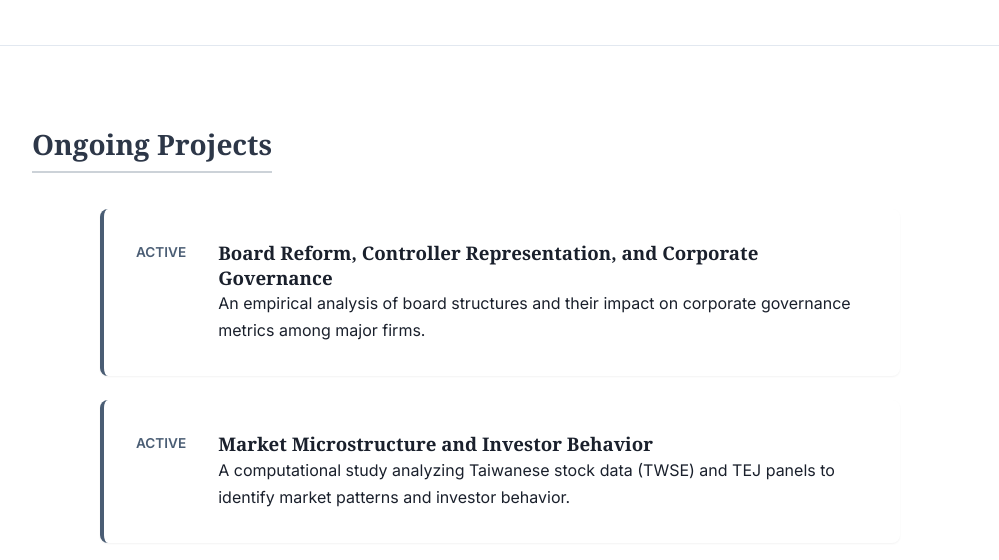
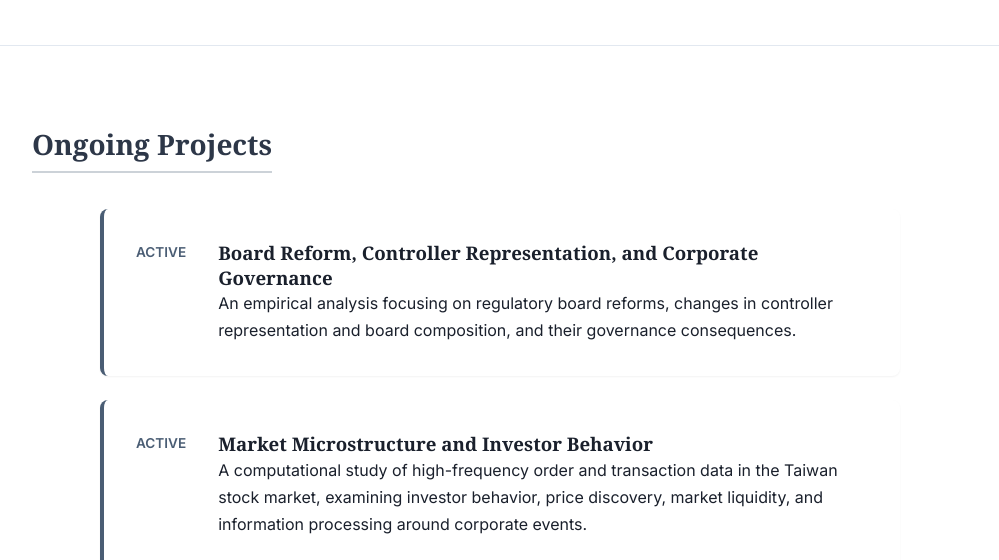
Before and after one commit to yang-research-group/yang-research-group.github.io, a plain HTML site: page projects.html in a window 1280 px wide. Shown: the part 238-798 px from the top of the page, without its empty margins (140-1139 px from the left). Drawn offline with Linux system fonts and the light colour scheme.

```diff
--- a/projects.html
+++ b/projects.html
@@ -40,14 +40,14 @@
                         <div class="project-status">Active</div>
                         <div class="project-details">
                             <h3>Board Reform, Controller Representation, and Corporate Governance</h3>
-                            <p>An empirical analysis of board structures and their impact on corporate governance metrics among major firms.</p>
+                            <p>An empirical analysis focusing on regulatory board reforms, changes in controller representation and board composition, and their governance consequences.</p>
                         </div>
                     </div>
                     <div class="project-item">
                         <div class="project-status">Active</div>
                         <div class="project-details">
                             <h3>Market Microstructure and Investor Behavior</h3>
-                            <p>A computational study analyzing Taiwanese stock data (TWSE) and TEJ panels to identify market patterns and investor behavior.</p>
+                            <p>A computational study of high-frequency order and transaction data in the Taiwan stock market, examining investor behavior, price discovery, market liquidity, and information processing around corporate events.</p>
                         </div>
                     </div>
                 </div>
```
Also changed, not shown: team.html (+2 -0 lines).
